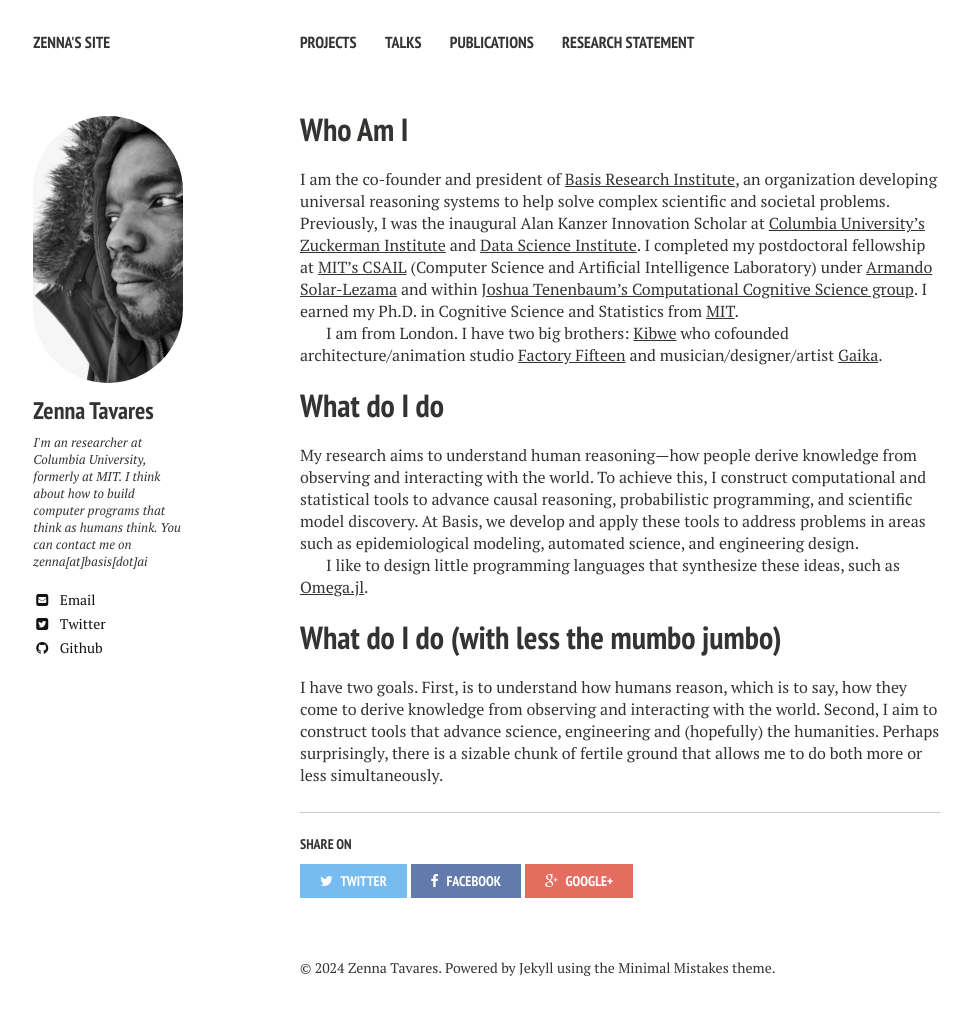
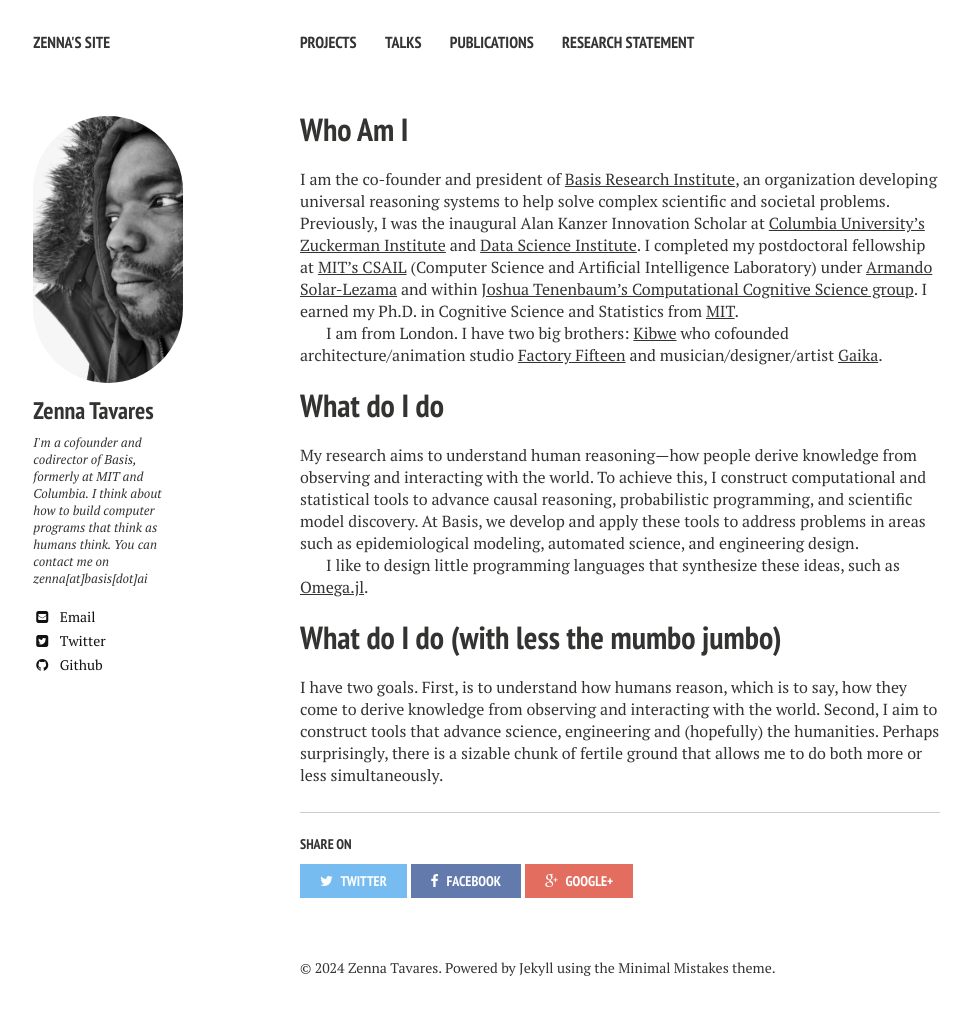
Before and after one commit to zenna/zenna.github.io, a Jekyll site: the page built from index.md, in a window 1280 px wide. Shown: the whole page, without its empty margins (20-990 px from the left). Built offline with Jekyll 4.4.1, drawn with Linux system fonts in a browser that asks for light colours; nearby versions of some CDN libraries.

Commit message:
rm columbia

```diff
--- a/_config.yml
+++ b/_config.yml
@@ -28,7 +28,7 @@
 owner:
   name: Zenna Tavares
   avatar: zennabw.jpg
-  bio: "I'm an researcher at Columbia University, formerly at MIT.  I think about how to build computer programs that think as humans think.  You can contact me on zenna[at]basis[dot]ai"
+  bio: "I'm a cofounder and codirector of Basis, formerly at MIT and Columbia.  I think about how to build computer programs that think as humans think.  You can contact me on zenna[at]basis[dot]ai"
   email: zenna@basis.ai
   disqus-shortname:
   twitter: zennatavares
```
